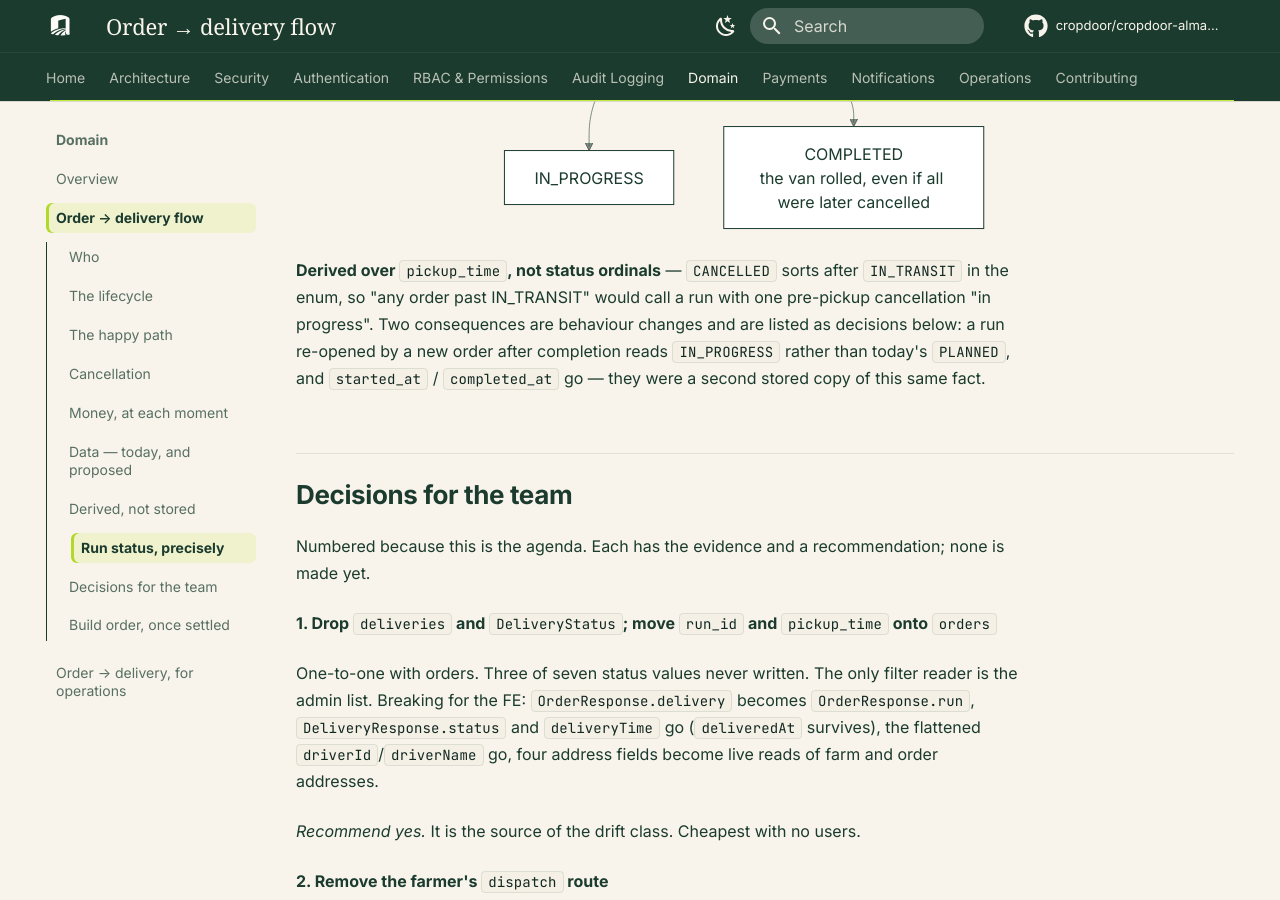
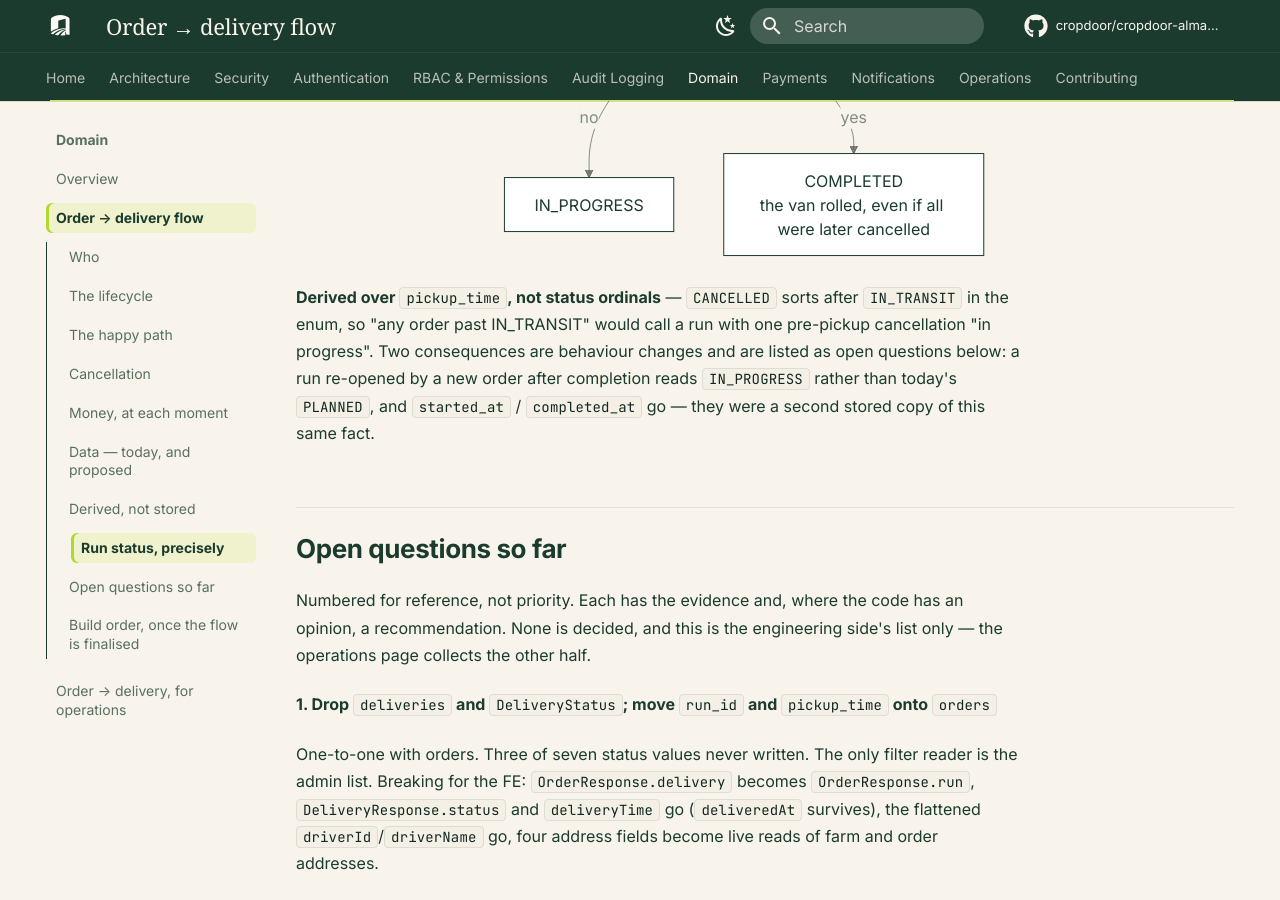
Before and after one commit to cropdoor/cropdoor-almanac, an MkDocs documentation site: the page built from docs/domain/order-delivery-flow.md, in a window 1280 px wide and 900 px high, scrolled down 7517 px. Built offline with MkDocs 1.6.1 and Material for MkDocs 9.7.7, drawn with Linux system fonts in a browser that asks for light colours; some web fonts are replaced; comment, search, counter and statistics services are not loaded; some of the changed text lies outside the part shown.

Commit message:
docs(domain): the flow pages are an open conversation, not a decision agenda
Reframed both pages: the questions listed are the ones engineering has hit so
far, numbered for reference rather than priority, and the list is expected to
grow as Operations adds theirs. Recommendations stay only where the code has an
opinion, and are marked as such. The build order is now explicitly provisional.

The operations page gains a section asking for what the software cannot see —
how a run is loaded, what happens when the farmer isn't ready or the buyer isn't
home, how cash is handled on pay-on-delivery runs, where returned produce goes.
Those answers are expected to change the flow, not just the questions.

````diff
--- a/docs/domain/order-delivery-flow.md
+++ b/docs/domain/order-delivery-flow.md
@@ -2,7 +2,7 @@
 
 *Engineering version. The [operations version](order-delivery-flow-for-operations.md) tells the same story without identifiers, for people who run the business.*
 
-The whole flow — who acts, what moves, where money attaches, what is stored — drawn once so the team can argue over the mechanism rather than the prose. Six decisions at the end. Nothing is built until they are settled.
+The whole flow — who acts, what moves, where money attaches, what is stored — drawn once so the team can argue over the mechanism rather than the prose. This is an open conversation to get the whole flow down before anything is built; the questions at the end are the ones engineering has hit so far, and the list is expected to grow as Operations adds theirs.
 
 Grounded against `develop` after #221 (cancellation disposition) and #222 (agent pickup), September 2026.
 
@@ -232,11 +232,11 @@ flowchart TD
     B -->|yes| C[COMPLETED<br/>the van rolled, even if all were later cancelled]
 ```
 
-**Derived over `pickup_time`, not status ordinals** — `CANCELLED` sorts after `IN_TRANSIT` in the enum, so "any order past IN_TRANSIT" would call a run with one pre-pickup cancellation "in progress". Two consequences are behaviour changes and are listed as decisions below: a run re-opened by a new order after completion reads `IN_PROGRESS` rather than today's `PLANNED`, and `started_at` / `completed_at` go — they were a second stored copy of this same fact.
+**Derived over `pickup_time`, not status ordinals** — `CANCELLED` sorts after `IN_TRANSIT` in the enum, so "any order past IN_TRANSIT" would call a run with one pre-pickup cancellation "in progress". Two consequences are behaviour changes and are listed as open questions below: a run re-opened by a new order after completion reads `IN_PROGRESS` rather than today's `PLANNED`, and `started_at` / `completed_at` go — they were a second stored copy of this same fact.
 
-## Decisions for the team
+## Open questions so far
 
-Numbered because this is the agenda. Each has the evidence and a recommendation; none is made yet.
+Numbered for reference, not priority. Each has the evidence and, where the code has an opinion, a recommendation. None is decided, and this is the engineering side's list only — the operations page collects the other half.
 
 **1. Drop `deliveries` and `DeliveryStatus`; move `run_id` and `pickup_time` onto `orders`**
 
@@ -274,9 +274,9 @@ Replaces a flag that two services flip by hand with a query that already half-ex
 
 *Recommend yes.* This is the rule the backend's own guidelines already state: a transition that moves money reads the ledger, not a flag.
 
-## Build order, once settled
+## Build order, once the flow is finalised
 
-Five PRs, each mergeable on its own and each leaving `develop` deployable. Lighter gate: one review round on the design (done), targeted tests plus a clean verify per PR, mutations only where money or authorization is touched, one live verify after the big PR and one at the end.
+Provisional — it assumes today's answers to the questions above, and will be redrawn as the conversation changes them. Five PRs, each mergeable on its own and each leaving `develop` deployable. Lighter gate: one review round on the design (done), targeted tests plus a clean verify per PR, mutations only where money or authorization is touched, one live verify after the big PR and one at the end.
 
 | PR | Does | Why here |
 | --- | --- | --- |
````
Also changed, not shown: docs/domain/order-delivery-flow-for-operations.md (+19 -5 lines).
